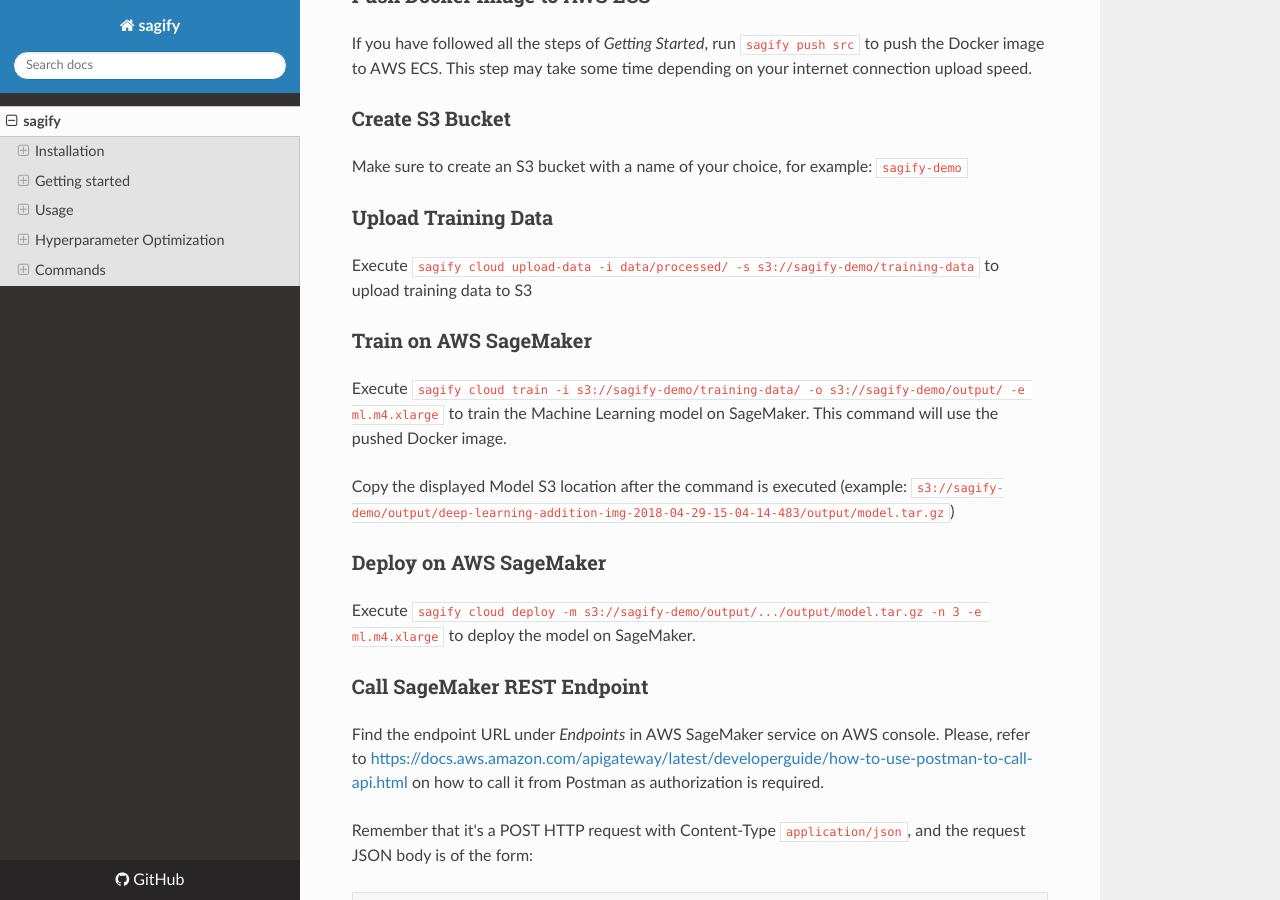
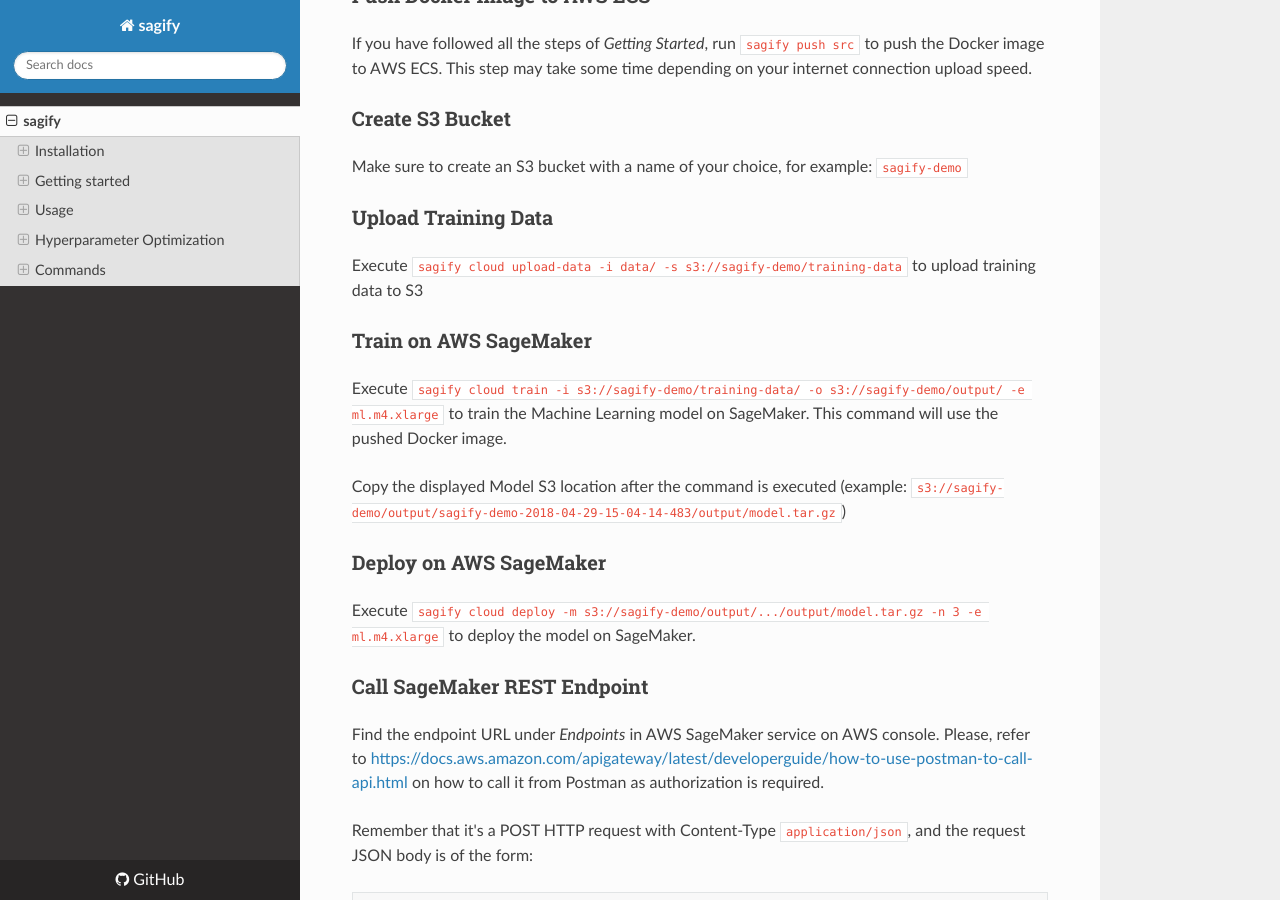
Before and after one commit to Kenza-AI/sagify, an MkDocs documentation site: the page built from docs/index.md, in a window 1280 px wide and 900 px high, scrolled down 9076 px. Built offline with MkDocs 1.6.1, drawn with Linux system fonts in a browser that asks for light colours; nearby versions of some CDN libraries.

Commit message:
Update docs

```diff
--- a/docs/index.md
+++ b/docs/index.md
@@ -260,13 +260,13 @@
 
 ### Upload Training Data
 
-Execute `sagify cloud upload-data -i data/processed/ -s s3://sagify-demo/training-data` to upload training data to S3
+Execute `sagify cloud upload-data -i data/ -s s3://sagify-demo/training-data` to upload training data to S3
 
 ### Train on AWS SageMaker
 
 Execute `sagify cloud train -i s3://sagify-demo/training-data/ -o s3://sagify-demo/output/ -e ml.m4.xlarge` to train the Machine Learning model on SageMaker. This command will use the pushed Docker image.
 
-Copy the displayed Model S3 location after the command is executed (example: `s3://sagify-demo/output/deep-learning-addition-img-2018-04-29-15-04-14-483/output/model.tar.gz`)
+Copy the displayed Model S3 location after the command is executed (example: `s3://sagify-demo/output/sagify-demo-2018-04-29-15-04-14-483/output/model.tar.gz`)
 
 ### Deploy on AWS SageMaker
 
```
